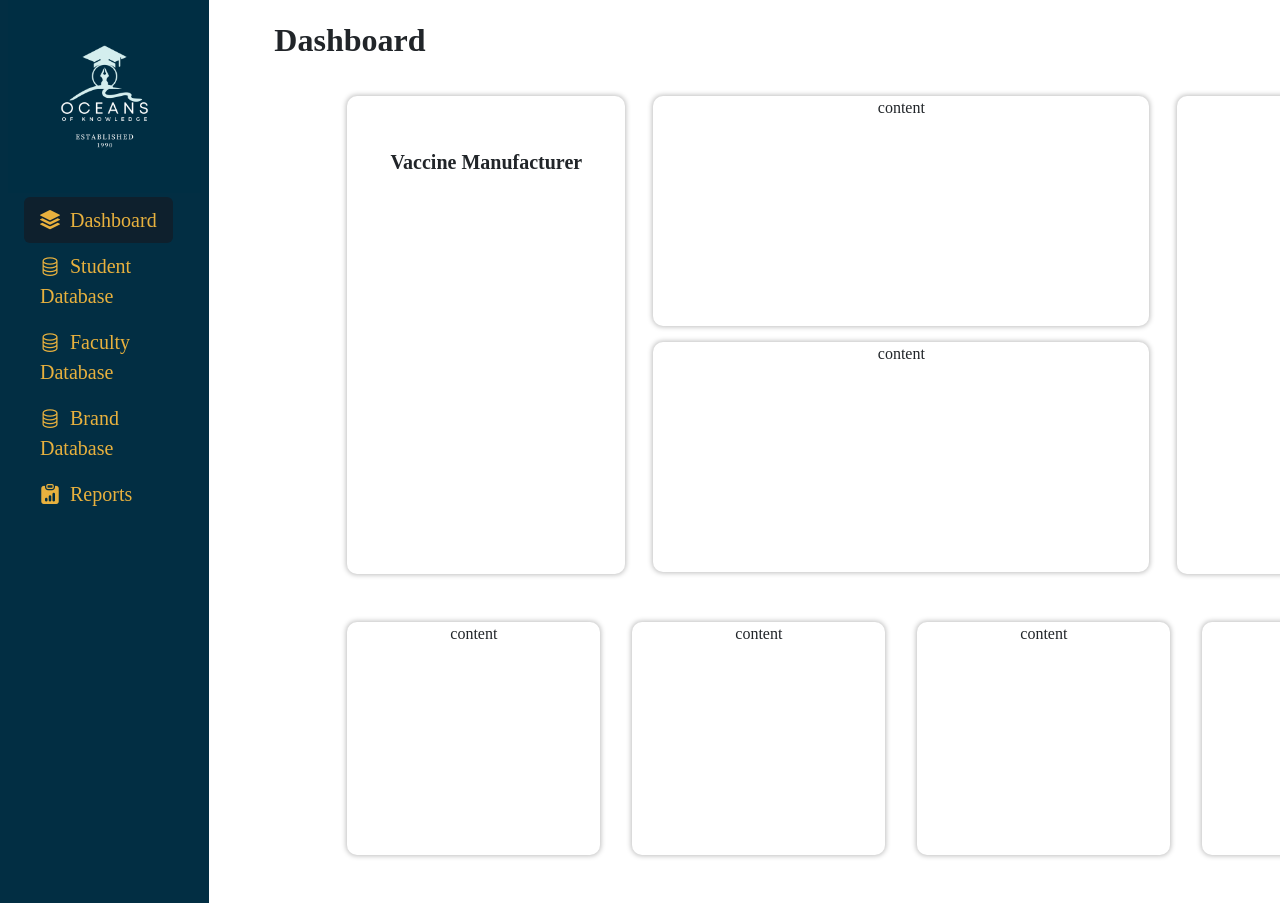
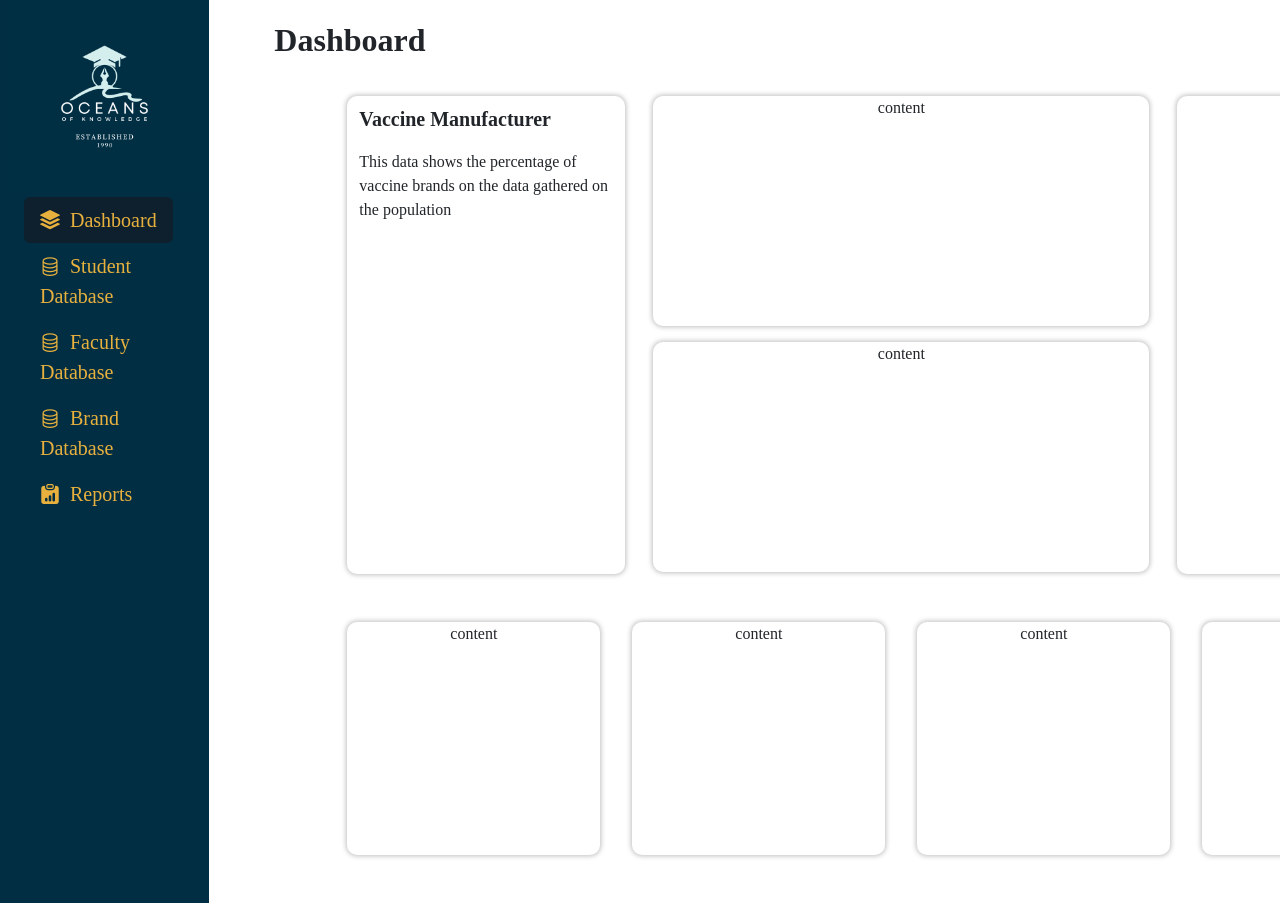
Before and after one commit to MorganPendragon/vms, a PHP site: page /adminview.php in a window 1280 px wide, after a click on "Dashboard"; the page is wider, and only the part inside the window is pictured. Run offline with PHP 8.4, Linux system fonts and the light colour scheme; data comes from the database, SQL or seed files in the repository; data that the repository does not hold is empty; some libraries are stand-ins or nearby versions; some web fonts are replaced.

Commit message:
chart css

```diff
--- a/adminview.php
+++ b/adminview.php
@@ -85,6 +85,12 @@
             background: #FFFFFF;
             box-shadow: 0px 0px 5px 1px rgba(0, 0, 0, 0.25);
             border-radius: 10px;
+        }
+        .vacmanu{
+            height: 300px;
+            width: 85%;
+            margin-left: 8%;
+
         }
     </style>
     <script>
@@ -258,9 +264,11 @@
 
                                 <div class="lg col-lg mx-3">
                                     <!--Chart-->
-                                    <div style="width:50%; margin-left:14%; margin-top:20%;" id="brandOverall">
+                                    <p class="fs-5 pt-2  text-start" style="font-weight:900;" >Vaccine Manufacturer</p>
+                                    <p class="text-start">This data shows the percentage of vaccine brands on the data gathered on the population</p>
+                                    <div class="vacmanu" id="brandOverall">
                                     </div>
-                                    <p class="fs-5 fw-semibold">Vaccine Manufacturer</pc>
+
 
                                 </div>
                                 <div class="col-xl">
```
